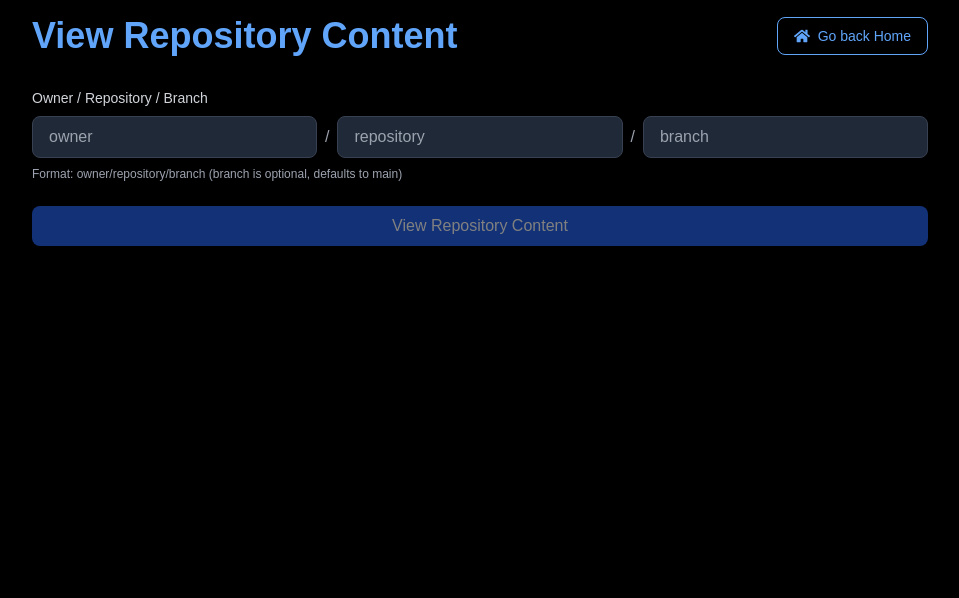
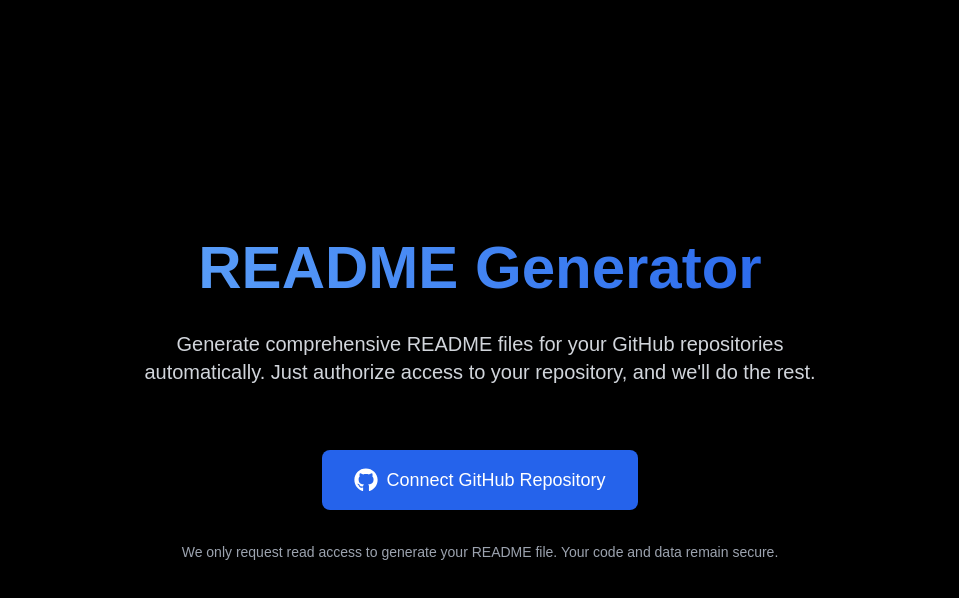
Before and after one commit to themohitnair/writeme, a Next.js app: page / in a window 1280 px wide. Shown: the top 598 px of the page, without its empty margins (160-1119 px from the left). Built offline with nearby package versions, Linux system fonts and the light colour scheme.

Commit message:
Adhere to app router convs

```diff
--- a/src/app/page.tsx
+++ b/src/app/page.tsx
@@ -1,20 +1,34 @@
-import { Suspense } from 'react'
-import ReadmeForm from './readme-form'
+import Link from 'next/link'
+import { FaGithub } from 'react-icons/fa'
 
-export default function Page() {
+export default function Home() {
     return (
-        <Suspense fallback={
-            <div className="min-h-screen bg-black text-white p-4">
-                <div className="max-w-4xl mx-auto">
-                    <div className="animate-pulse space-y-4">
-                        <div className="h-8 bg-gray-800 rounded w-1/3"></div>
-                        <div className="h-32 bg-gray-800 rounded"></div>
-                        <div className="h-8 bg-gray-800 rounded w-1/4"></div>
-                    </div>
+        <div className="min-h-screen bg-black text-white flex flex-col items-center justify-center p-4">
+            <div className="max-w-3xl w-full space-y-8 text-center">
+                <h1 className="text-4xl md:text-6xl font-bold bg-clip-text text-transparent bg-gradient-to-r from-blue-400 to-blue-600">
+                    README Generator
+                </h1>
+
+                <p className="text-lg md:text-xl text-gray-300 max-w-2xl mx-auto">
+                    Generate comprehensive README files for your GitHub repositories automatically.
+                    Just authorize access to your repository, and we&apos;ll do the rest.
+                </p>
+
+                <div className="pt-8">
+                    <Link
+                        href="https://github.com/apps/writeme-bot/installations/select_target"
+                        className="inline-flex items-center px-8 py-4 text-lg font-medium text-white bg-blue-600 rounded-lg hover:bg-blue-700 focus:outline-none focus:ring-2 focus:ring-offset-2 focus:ring-blue-500 focus:ring-offset-gray-900 transition-colors"
+                    >
+                        <FaGithub className="w-6 h-6 mr-2" />
+                        Connect GitHub Repository
+                    </Link>
                 </div>
+
+                <p className="text-sm text-gray-400 mt-8">
+                    We only request read access to generate your README file.
+                    Your code and data remain secure.
+                </p>
             </div>
-        }>
-            <ReadmeForm />
-        </Suspense>
+        </div>
     )
 }
--- a/src/app/readmegen/page.tsx
+++ b/src/app/readmegen/page.tsx
@@ -1,154 +1,39 @@
-'use client'
+import { Suspense } from 'react'
+import ReadmeForm from './readme-form'
 
-import { useState, useCallback, useMemo } from 'react'
-import { FaClipboard, FaSpinner } from 'react-icons/fa'
-import { useRouter } from 'next/router'
+interface PageProps {
+    searchParams: { [key: string]: string | string[] | undefined }
+}
 
-export default function ReadmeGenerator() {
-    const [owner, setOwner] = useState('')
-    const [repository, setRepository] = useState('')
-    const [branch, setBranch] = useState('')
-    const [readme, setReadme] = useState('')
-    const [loading, setLoading] = useState(false)
-    const [error, setError] = useState('')
-    const router = useRouter()
+export default function Page({ searchParams }: PageProps) {
+    const installation_id = searchParams.installation_id as string
 
-    const { installation_id } = router.query
+    return (
+        <Suspense fallback={<FormSkeleton />}>
+            <ReadmeForm initialInstallationId={installation_id} />
+        </Suspense>
+    )
+}
 
-    const generateReadme = useCallback(async (e: React.FormEvent) => {
-        e.preventDefault()
-        setLoading(true)
-        setError('')
-        setReadme('')
-
-        const branchToUse = branch || 'main'
-
-        try {
-            if (!installation_id) {
-                setError('Installation ID is missing. Please authorize the app again.')
-                return
-            }
-
-            const response = await fetch(
-                `https://writeme-api.themohitnair.workers.dev/readmegen?owner=${encodeURIComponent(owner)}&repository=${encodeURIComponent(repository)}&branch=${encodeURIComponent(branchToUse)}&installation_id=${installation_id}`
-            )
-
-            if (!response.ok) {
-                throw new Error('Failed to fetch repository content')
-            }
-
-            const data = await response.json()
-
-            let content = ''
-            for (const [filePath, fileContent] of Object.entries(data)) {
-                content += `### File: ${filePath}\n\n`
-                content += `${fileContent}\n\n`
-            }
-
-            setReadme(content)
-        } catch (err) {
-            setError('Failed to fetch repository content. Please check your repository details and try again.')
-            console.error('An Error occurred: ', err)
-        } finally {
-            setLoading(false)
-        }
-    }, [owner, repository, branch, installation_id])
-
-    const copyToClipboard = useCallback(async () => {
-        try {
-            await navigator.clipboard.writeText(readme)
-        } catch (err) {
-            setError('Failed to copy to clipboard')
-            console.error('An Error occurred: ', err)
-        }
-    }, [readme])
-
-    const isFormValid = useMemo(() => owner.trim() !== '' && repository.trim() !== '', [owner, repository])
-
+function FormSkeleton() {
     return (
         <div className="min-h-screen bg-black text-white p-4">
             <div className="max-w-4xl mx-auto space-y-8">
-                <h1 className="text-3xl md:text-4xl font-bold text-center text-blue-400">
-                    View Repository Content
-                </h1>
-
-                <form onSubmit={generateReadme} className="space-y-6">
+                <div className="flex justify-between items-center">
+                    <div className="h-8 w-64 bg-gray-800 animate-pulse"></div>
+                    <div className="h-10 w-32 bg-gray-800 animate-pulse"></div>
+                </div>
+                <div className="space-y-6">
                     <div className="space-y-2">
-                        <label htmlFor="owner" className="block text-sm font-medium text-gray-300">
-                            Owner / Repository / Branch
-                        </label>
-                        <div className="flex items-center space-x-2">
-                            <input
-                                type="text"
-                                id="owner"
-                                value={owner}
-                                onChange={(e) => setOwner(e.target.value)}
-                                placeholder="owner"
-                                required
-                                className="flex-1 px-4 py-2 bg-gray-800 border border-gray-700 rounded-lg focus:ring-2 focus:ring-blue-500 focus:border-transparent"
-                            />
-                            <span className="text-gray-400">/</span>
-                            <input
-                                type="text"
-                                id="repository"
-                                value={repository}
-                                onChange={(e) => setRepository(e.target.value)}
-                                placeholder="repository"
-                                required
-                                className="flex-1 px-4 py-2 bg-gray-800 border border-gray-700 rounded-lg focus:ring-2 focus:ring-blue-500 focus:border-transparent"
-                            />
-                            <span className="text-gray-400">/</span>
-                            <input
-                                type="text"
-                                id="branch"
-                                value={branch}
-                                onChange={(e) => setBranch(e.target.value)}
-                                placeholder="branch"
-                                className="flex-1 px-4 py-2 bg-gray-800 border border-gray-700 rounded-lg focus:ring-2 focus:ring-blue-500 focus:border-transparent"
-                            />
+                        <div className="h-6 w-40 bg-gray-800 animate-pulse"></div>
+                        <div className="space-y-2">
+                            <div className="h-10 w-full bg-gray-800 animate-pulse"></div>
+                            <div className="h-10 w-full bg-gray-800 animate-pulse"></div>
+                            <div className="h-10 w-full bg-gray-800 animate-pulse"></div>
                         </div>
-                        <p className="text-xs text-gray-400">
-                            Format: owner/repository/branch (branch is optional, defaults to main)
-                        </p>
                     </div>
-
-                    <button
-                        type="submit"
-                        disabled={loading || !isFormValid}
-                        className="w-full px-4 py-2 text-white bg-blue-600 rounded-lg hover:bg-blue-700 focus:outline-none focus:ring-2 focus:ring-offset-2 focus:ring-blue-500 focus:ring-offset-gray-900 disabled:opacity-50 disabled:cursor-not-allowed transition-colors"
-                    >
-                        {loading ? (
-                            <span className="inline-flex items-center">
-                                <FaSpinner className="w-4 h-4 mr-2 animate-spin" />
-                                Fetching Content...
-                            </span>
-                        ) : (
-                            'View Repository Content'
-                        )}
-                    </button>
-                </form>
-
-                {error && (
-                    <div className="p-4 text-red-400 bg-red-900/20 rounded-lg">
-                        {error}
-                    </div>
-                )}
-
-                {readme && (
-                    <div className="space-y-4">
-                        <h2 className="text-xl font-semibold text-blue-400">Repository Content</h2>
-                        <pre className="bg-gray-800 text-white p-4 rounded-lg overflow-auto">
-                            {readme}
-                        </pre>
-                        <button
-                            onClick={copyToClipboard}
-                            className="inline-flex items-center px-3 py-1 text-sm text-blue-400 border border-blue-400 rounded-lg hover:bg-blue-400/10 focus:outline-none focus:ring-2 focus:ring-offset-2 focus:ring-blue-500 focus:ring-offset-gray-900"
-                        >
-                            <FaClipboard className="w-4 h-4 mr-2" />
-                            Copy to Clipboard
-                        </button>
-                    </div>
-                )}
+                    <div className="h-10 w-full bg-gray-800 animate-pulse"></div>
+                </div>
             </div>
         </div>
     )
--- a/src/app/readme-form.tsx
+++ b/src/app/readmegen/readme-form.tsx
@@ -3,18 +3,18 @@
 import { useState, useCallback, useMemo } from 'react'
 import { FaClipboard, FaSpinner, FaHome } from 'react-icons/fa'
 import Link from 'next/link'
-import { useSearchParams } from 'next/navigation'
 
-export default function ReadmeForm() {
+interface ReadmeFormProps {
+  initialInstallationId?: string
+}
+
+export default function ReadmeForm({ initialInstallationId }: ReadmeFormProps) {
     const [owner, setOwner] = useState('')
     const [repository, setRepository] = useState('')
     const [branch, setBranch] = useState('')
     const [readme, setReadme] = useState('')
     const [loading, setLoading] = useState(false)
     const [error, setError] = useState('')
-
-    const searchParams = useSearchParams()
-    const installation_id = searchParams.get('installation_id')
 
     const generateReadme = useCallback(async (e: React.FormEvent) => {
         e.preventDefault()
@@ -25,13 +25,13 @@
         const branchToUse = branch || 'main'
 
         try {
-            if (!installation_id) {
+            if (!initialInstallationId) {
                 setError('Installation ID is missing. Please authorize the app again.')
                 return
             }
 
             const response = await fetch(
-                `https://writeme-api.themohitnair.workers.dev/readmegen?owner=${encodeURIComponent(owner)}&repository=${encodeURIComponent(repository)}&branch=${encodeURIComponent(branchToUse)}&installation_id=${installation_id}`
+                `https://writeme-api.themohitnair.workers.dev/readmegen?owner=${encodeURIComponent(owner)}&repository=${encodeURIComponent(repository)}&branch=${encodeURIComponent(branchToUse)}&installation_id=${initialInstallationId}`
             )
 
             if (!response.ok) {
@@ -53,7 +53,7 @@
         } finally {
             setLoading(false)
         }
-    }, [owner, repository, branch, installation_id])
+    }, [owner, repository, branch, initialInstallationId])
 
     const copyToClipboard = useCallback(async () => {
         try {
```
